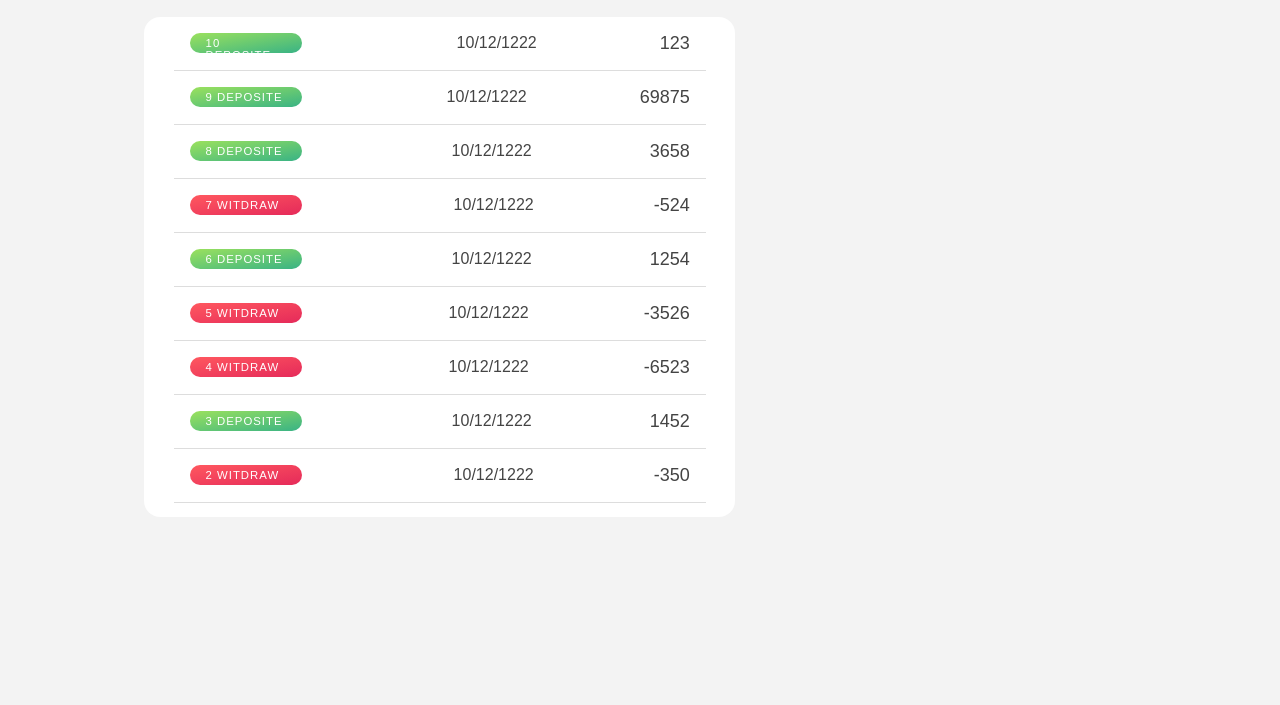
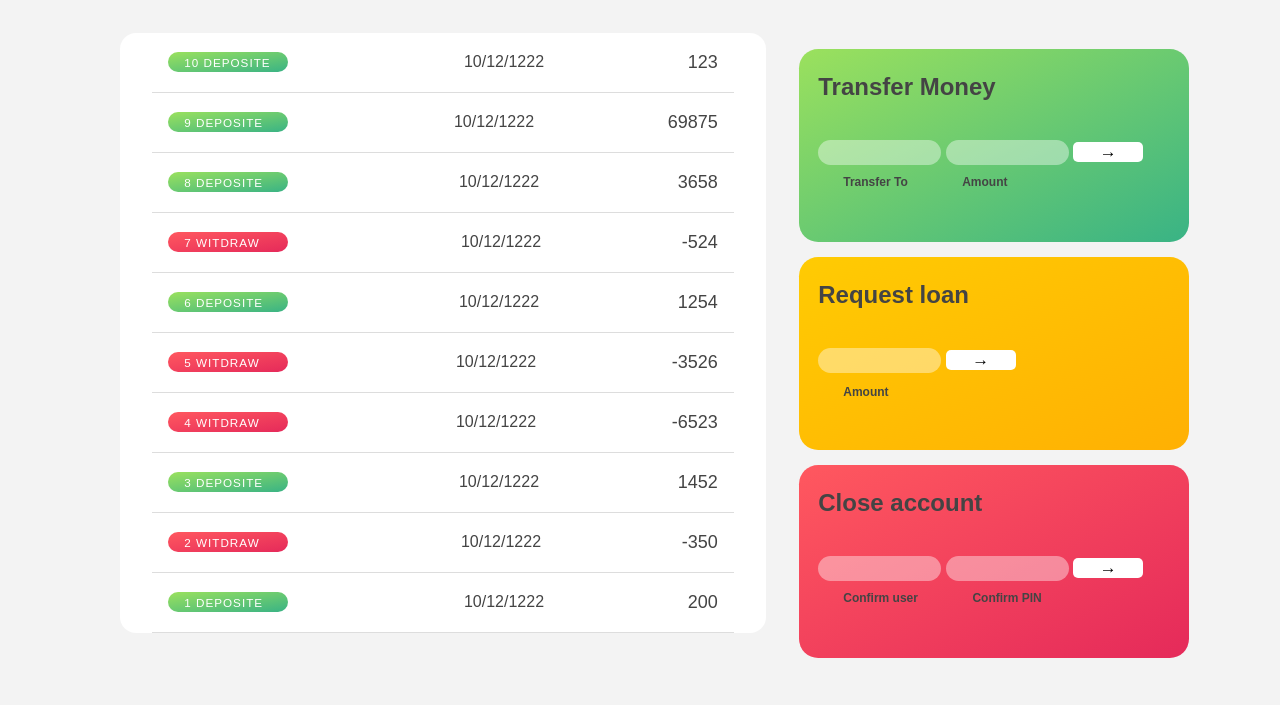
Before and after one commit to Alireza-my/Bankist, a plain HTML site: page index.html in a window 1280 px wide. Shown: the part 213-918 px from the top of the page. Before the commit the page ends 800 px from the top, so only its background shows below. Drawn offline with nearby package versions, Linux system fonts and the light colour scheme.

Commit message:
Right side (ticket) & Some EDITION

```diff
--- a/index.html
+++ b/index.html
@@ -33,6 +33,7 @@
         </div>
       </div>
       <!-- movement record-->
+      <div class="middleone">
         <ul class="movement">
           <li class="movementRow">
             <div class="movementType movementTypeDeposite">1 Deposite</div>
@@ -40,6 +41,40 @@
             <div class="movementValue">1000$</div>
           </li>
         </ul>
+        <!-- side -->
+        <div class="op">
+          <div class="operation operationTransfer">
+            <h2>Transfer Money</h2>
+            <form action="">
+              <input type="text" id="textInput" />
+              <input type="number" id="numInput" />
+              <button type="button">&#8594;</button>
+              <label for="textInput">Transfer To</label>
+              <label for="numInput">Amount</label>
+            </form>
+          </div>
+
+          <div class="operation operationLoan">
+            <h2>Request loan</h2>
+            <form action="">
+              <input type="number" id="numInput" />
+              <button type="button">&#8594;</button>
+              <label for="numInput">Amount</label>
+            </form>
+          </div>
+
+          <div class="operation operationClose">
+            <h2>Close account</h2>
+            <form action="">
+              <input type="text" id="textInput" />
+              <input type="number" id="numInput" />
+              <button type="button">&#8594;</button>
+              <label for="textInput">Confirm user</label>
+              <label for="numInput">Confirm PIN</label>
+            </form>
+          </div>
+        </div>
+      </div>
     </main>
     <!-- js -->
     <script src="https://cdnjs.cloudflare.com/ajax/libs/moment.js/2.29.4/moment.min.js"></script>
--- a/style.css
+++ b/style.css
@@ -27,7 +27,7 @@ nav {
 }
 
 /* Login form */
-form input {
+nav form input {
   text-align: center;
   border-radius: 30px;
   padding: 0.5rem;
@@ -40,7 +40,7 @@ form input {
   letter-spacing: 2px;
 }
 
-form input:focus {
+nav form input:focus {
   transition: all 0.3s;
   border: 1px solid #7b7b7b;
 }
@@ -56,12 +56,18 @@ form input:focus {
 }
 
 /* main part */
+.middleone {
+  display: flex;
+  justify-content: space-between;
+  padding: 1rem;
+}
+
 main {
   display: flex;
   flex-direction: column;
   justify-content: space-around;
-  width: 80%;
-  margin-left: 120px;
+  width: 90%;
+  margin-left: 10vh;
 }
 #topnav {
   display: flex;
@@ -71,7 +77,7 @@ main {
 }
 #time {
   color: #7b7b7b;
-  font-size: 19px;
+  font-size: 23px;
 }
 #total {
   font-size: 47px;
@@ -82,7 +88,7 @@ main {
   width: 60%;
   display: flex;
   flex-direction: column;
-  height: 500px;
+  height: 600px;
   overflow-y: scroll;
   background-color: #fff;
   border-radius: 1rem;
@@ -100,7 +106,7 @@ main {
 }
 
 .movementType {
-  font-size: 0.71rem;
+  font-size: 0.73rem;
   text-transform: uppercase;
   letter-spacing: 1px;
   font-weight: 500;
@@ -108,9 +114,8 @@ main {
   padding: 0.3rem 1rem 0rem 1rem;
   border-radius: 10rem;
   margin-right: 2rem;
-  width: 7rem;
+  width: 7.5rem;
   height: 1.3rem;
-
 }
 
 .movementTypeDeposite {
@@ -124,3 +129,70 @@ main {
 .movementValue {
   font-size: 18px;
 }
+
+/* operation part */
+
+.op {
+  display: flex;
+  flex-direction: column;
+  width: 40%;
+  padding: 1rem 0.5rem;
+}
+
+.operation {
+  margin: 0 0px 15px 25px;
+  flex-basis: 100%;
+  flex: 1;
+  height: 100px;
+  align-items: center;
+  padding: 1.2rem;
+  border-radius: 1.2rem;
+}
+
+.operation h2 {
+  display: block;
+  margin: 5px 5px 15px 0;
+}
+
+.operation form {
+  padding: 1.5rem 0rem;
+}
+.operation input {
+  background-color: rgba(255, 255, 255, 0.4);
+  border-radius: 1rem;
+  border: none;
+  padding: 5px;
+  width: 35%;
+  margin-bottom: 7px;
+  outline: none;
+}
+
+.operation button {
+  font-size: 17px;
+  background: #fff;
+  border: none;
+  border-radius: 5px;
+  width: 20%;
+  cursor: pointer;
+}
+.operation label {
+  font-size: 12px;
+  font-weight: bolder;
+  margin: 25px;
+}
+
+.operationLoan label {
+  display: block;
+  margin-top: 5px;
+}
+
+.operationTransfer {
+  background-image: linear-gradient(to top left, #39b385, #9be15d);
+}
+.operationLoan {
+  background-image: linear-gradient(to top left, #ffb003, #ffcb03);
+}
+
+.operationClose {
+  background-image: linear-gradient(to top left, #e52a5a, #ff585f);
+}
```
Lines whose indentation alone changed are shown as unchanged.
